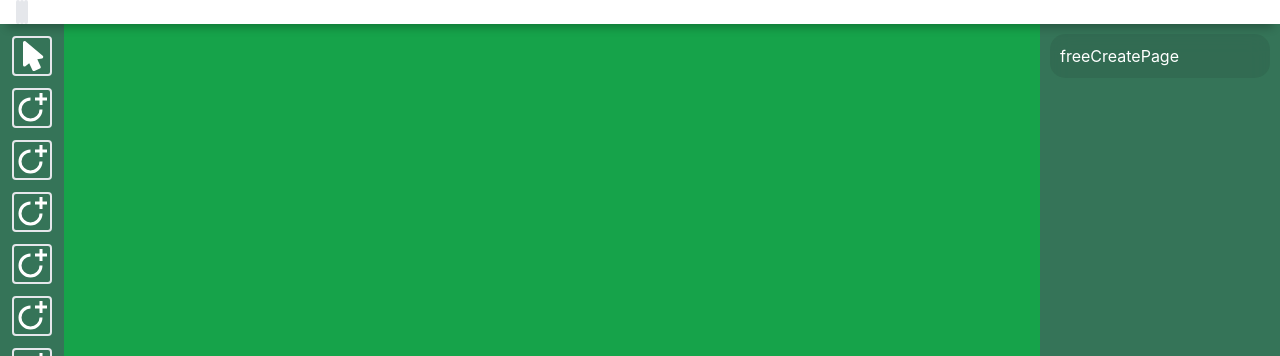
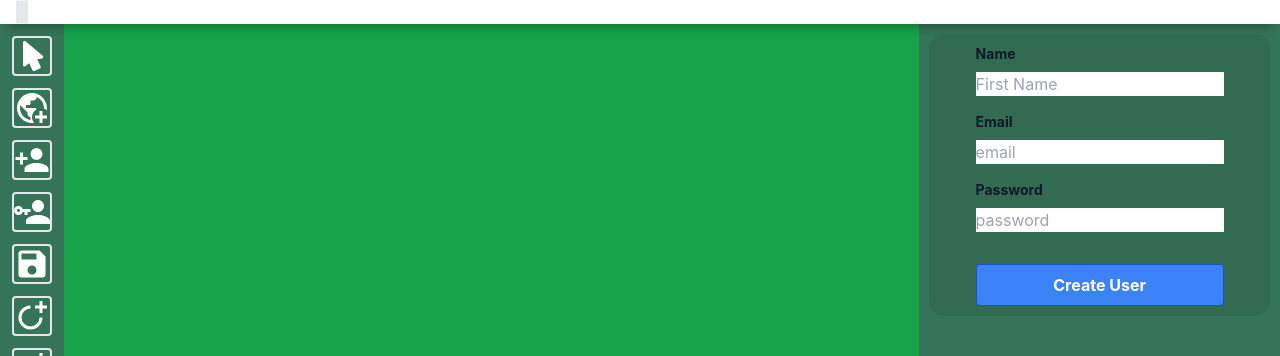
Before and after one commit to Lendi24/MeshMap, a React (Create React App) app: page /editor in a window 1280 px wide. Shown: the top 356 px of the page. Built offline with nearby package versions, Linux system fonts and the light colour scheme.

Commit message:
simpleGUIForLoginsAnduserCreates

```diff
--- a/src/components/Input/ToolButton/data.ts
+++ b/src/components/Input/ToolButton/data.ts
@@ -16,22 +16,22 @@ let selectedToolHtml:HTMLElement
 
     {
         title: "worldCreationPage",
-        icon: icons.mdiShapeCirclePlus,
+        icon: icons.mdiEarthPlus  ,
     },
 
     {
-        title: "Noob",
-        icon: icons.mdiShapeCirclePlus,
+        title: "userCreatePage",
+        icon: icons.mdiAccountPlus ,
     },
 
     {
-        title: "ROob",
-        icon: icons.mdiShapeCirclePlus,
+        title: "userLoginPage",
+        icon: icons.mdiAccountKey  ,
     },
 
     {
         title: "Create",
-        icon: icons.mdiShapeCirclePlus,
+        icon: icons.mdiContentSave ,
     },
 
     {
--- /dev/null
+++ b/src/components/userCreateLogin/userCreate/createPage.tsx
@@ -0,0 +1,77 @@
+import React from 'react'
+ function UserCreatePage(){
+ const [formData,setFormData] = React.useState({
+    name:"",
+    email:"",
+    password: "",
+})
+
+function handleChange(event:any) {
+    console.log(formData)
+
+    setFormData(prevFormData => {
+        return {
+            ...prevFormData,
+            [event.target.name]: event.target.value
+        }
+    })
+}
+
+
+
+
+return(
+    <div className="flex-col w-full ">
+      <form className="text-slate-900 grid gap-4 grid-rows items-center justify-center ">
+
+        <div className="">
+      <label className="block text-gray-900 text-sm font-bold mb-2" >
+        Name
+      </label>
+            <input
+                type="text"
+                placeholder="First Name"
+                onChange={handleChange}
+                name="name"
+                className="w-full"
+            />
+            </div>
+
+            <div>
+        <label className="block text-gray-900 text-sm font-bold mb-2" >
+        Email
+      </label>
+            <input
+                type="text"
+                placeholder="email"
+                onChange={handleChange}
+                name="email"
+            />
+            </div>
+
+                <div>
+                <label className="block text-gray-900 text-sm font-bold mb-2" >
+                Password
+                </label>
+                <input
+                type="text"
+                placeholder="password"
+                onChange={handleChange}
+                name="password"
+            />
+                </div>
+
+              <button
+              className="mt-4 bg-blue-500 hover:bg-blue-700 text-white font-bold py-2 px-4 border border-blue-700 rounded"
+               type="submit">
+                  Create User
+                  </button>
+      </form>
+      </div>
+
+)
+
+}
+
+
+export default UserCreatePage
--- /dev/null
+++ b/src/components/userCreateLogin/userCreate/userCreaterender.tsx
@@ -0,0 +1,15 @@
+import React from 'react'
+import UserCreatePage from './createPage'
+ function userCreate(){
+
+
+return(
+    <div>
+        <UserCreatePage/>
+    </div>
+)
+
+}
+
+
+export default userCreate
--- /dev/null
+++ b/src/components/userCreateLogin/userLogin/userLoginPage.tsx
@@ -0,0 +1,61 @@
+import React from "react"
+
+function UserLoginPage(){
+
+    const [formData,setFormData] = React.useState({
+        email:"",
+        password: "",
+    })
+
+    function handleChange(event:any) {
+        console.log(formData)
+
+        setFormData(prevFormData => {
+            return {
+                ...prevFormData,
+                [event.target.name]: event.target.value
+            }
+        })
+    }
+    return(
+        <div className="flex-col w-full ">
+
+      <form className="text-slate-900 grid gap-4 grid-rows items-center justify-center">
+
+
+            <div>
+        <label className="block text-gray-900 text-sm font-bold mb-2" >
+        Email
+      </label>
+            <input
+                type="text"
+                placeholder="email"
+                onChange={handleChange}
+                name="email"
+            />
+            </div>
+
+                <div>
+                <label className="block text-gray-900 text-sm font-bold mb-2" >
+                Password
+                </label>
+                <input
+                type="text"
+                placeholder="password"
+                onChange={handleChange}
+                name="password"
+            />
+                </div>
+
+              <button
+              className="bg-blue-500 hover:bg-blue-700 text-white font-bold py-2 px-4 border border-blue-700 rounded"
+               type="submit">
+                  Login
+                  </button>
+      </form>
+      </div>
+    )
+
+    }
+
+    export default UserLoginPage
--- /dev/null
+++ b/src/components/userCreateLogin/userLogin/userLoginRender.tsx
@@ -0,0 +1,15 @@
+import React from 'react'
+import UserLoginPage from './userLoginPage'
+ function userLogin(){
+
+
+return(
+    <div>
+        <UserLoginPage/>
+    </div>
+)
+
+}
+
+
+export default userLogin
--- a/src/views/Editor/Editor.css
+++ b/src/views/Editor/Editor.css
@@ -6,7 +6,7 @@
 -----------TOOL-SETTINGS----------
 --------------------------------*/
 #side-section {
-    width: 240px;
+    width: 540px;
     min-width: 240px;
 }
 
--- a/src/views/Editor/Editor.tsx
+++ b/src/views/Editor/Editor.tsx
@@ -11,7 +11,9 @@ import dropdowns    from '../../components/Input/TopBar/TopBar';
 import sketch from '../../app/p5'
 import { ReactP5Wrapper } from "react-p5-wrapper";
 import freeCreate from '../../components/freeCreation/freeCreatePage'
-import worldCreate from '../../components/worldCreation/worldCreationPage'
+import worldCreate from '../../components/worldCreation/worldCreationRender'
+import userCreate from '../../components/userCreateLogin/userCreate/userCreaterender'
+import userLogin from '../../components/userCreateLogin/userLogin/userLoginRender'
 import data from "../../../src/components/Input/ToolButton/data";
 import {selectNewTool} from "../../../src/components/Input/ToolButton/data";
 import Icon from '@mdi/react';
@@ -27,9 +29,12 @@ export default function Editor() {
     const pages:any = {
         freeCreatePage: freeCreate,
         worldCreationPage: worldCreate,
+        userCreatePage: userCreate,
+        userLoginPage: userLogin,
+
       };
 
-  const [currentPage,setCurrentPage] = React.useState("freeCreatePage");
+  const [currentPage,setCurrentPage] = React.useState("userCreatePage");
 
    const [Sidepage,Setpages] = React.useState(()=>pages[currentPage])
 
@@ -101,7 +106,7 @@ export default function Editor() {
                 <ReactP5Wrapper sketch={sketch} />
                 {/*<canvas id="drawing-area" className="z-10"></canvas>*/}
             </div>
-            <div className="w-60 bg-gray-600 z-20 bg-opacity-60 bg-blur-sm background-blur" id="side-section">
+            <div className="w-70 bg-gray-600 z-20 bg-opacity-60 bg-blur-sm background-blur" id="side-section">
                 <div className="" id="side-section-color"> {/*<!--Colour picker-->*/}
 
                 {Sidepage}
```
Also changed, not shown: src/components/freeCreation/freeCreatePage.jsx (line endings or trailing spaces), src/components/worldCreation/worldCreationRender.tsx (renamed from src/components/worldCreation/worldCreationPage.tsx).
